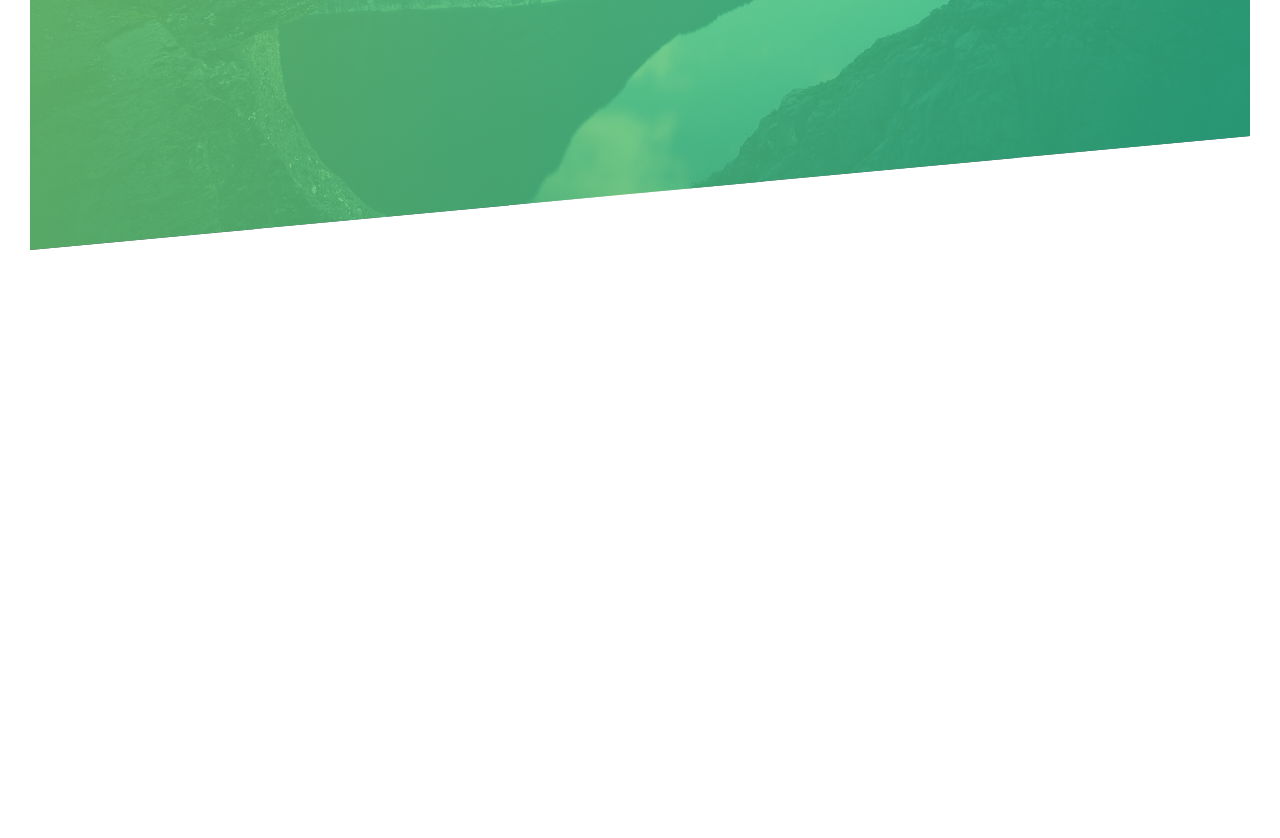
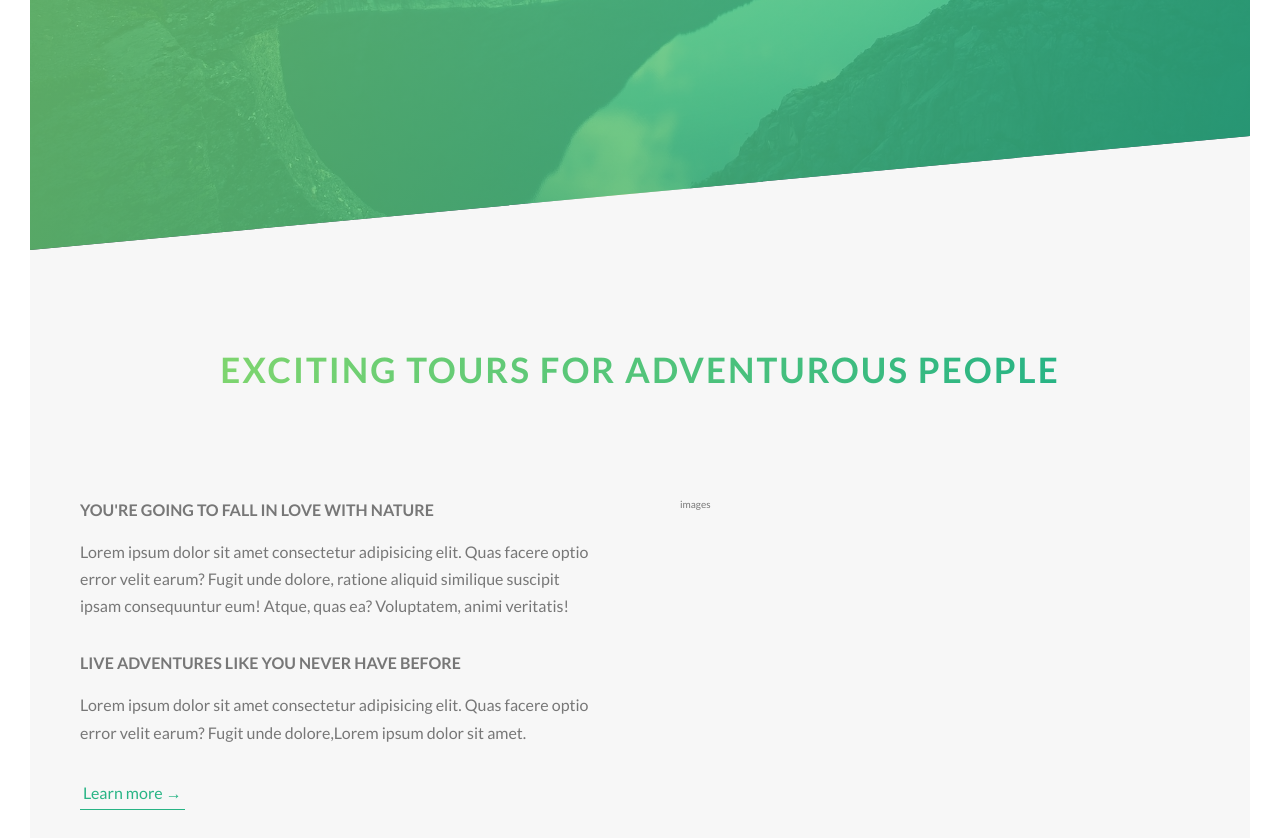
Before and after one commit to gladiatorhh/LandingPageSample, a website: page index.html in a window 1280 px wide. Shown: the part 540-1378 px from the top of the page. Before the commit the page ends 820 px from the top, so only its background shows below. Drawn offline with Linux system fonts and the light colour scheme.

Commit message:
work on about section

```diff
--- a/index.html
+++ b/index.html
@@ -26,8 +26,30 @@
         </div>
     </header>
     <main>
-        <section class="info">
+        <section class="section-about">
+            <div class="u-text-center u-margin-bottom-large">
+                <h2 class="heading-secondary">Exciting tours for adventurous people</h2>
+            </div>
+            <div class="row">
+                <div class="col-1-of-2">
+                    <h3 class="heading-tertiary u-margin-bottom-small">You're Going to fall in love with nature</h3>
+                    <p class="paragraph">
+                        Lorem ipsum dolor sit amet consectetur adipisicing elit. Quas facere optio
+                        error velit earum? Fugit unde dolore, ratione aliquid similique suscipit ipsam consequuntur
+                        eum!
+                        Atque, quas ea? Voluptatem, animi veritatis!
+                    </p>
 
+                    <h3 class="heading-tertiary u-margin-bottom-small">Live adventures like you never have before</h3>
+                    <p class="paragraph">
+                        Lorem ipsum dolor sit amet consectetur adipisicing elit. Quas facere optio
+                        error velit earum? Fugit unde dolore,Lorem ipsum dolor sit amet.
+                    </p>
+
+                    <a href="#" class="btn-text">Learn more &rarr;</a>
+                </div>
+                <div class="col-1-of-2">images</div>
+            </div>
         </section>
     </main>
 </body>
--- a/sass/abstracts/_variables.scss
+++ b/sass/abstracts/_variables.scss
@@ -1,9 +1,15 @@
-$primary-green:#28b485;
-$primary-green-light:#7ed56f;
+$primary-green: #28b485;
+$primary-green-light: #7ed56f;
 $primary-green-medium: #55c57a;
-$white:#ffff;
-$gray:#777;
+$color-white: #ffff;
+$color-gray: #777;
+$color-gray-light-1: #f7f7f7;
+$color-black: #000000;
 
-$grid-width:114rem;
-$gutter-vertical:8rem;
-$gutter-horizontal:6rem;
+//Font sizes
+$default-font-size: 1.6rem;
+
+//Grid
+$grid-width: 114rem;
+$gutter-vertical: 8rem;
+$gutter-horizontal: 6rem;
--- a/sass/base/_typography.scss
+++ b/sass/base/_typography.scss
@@ -2,12 +2,12 @@ body {
     font-family: "Lato", sans-serif;
     font-weight: 400;
     line-height: 1.7;
-    color: $gray;
+    color: $color-gray;
 }
 
 
 .primary-title {
-    color: $white;
+    color: $color-white;
     margin-bottom: 4.2rem;
     backface-visibility: hidden;
 
@@ -27,3 +27,36 @@ body {
         animation: moveToLeft 1s ease-in;
     }
 }
+
+.heading-secondary {
+    color: transparent;
+    font-size: 3.5rem;
+    text-transform: uppercase;
+    font-weight: 700;
+    background: linear-gradient(to right, $primary-green-light, $primary-green);
+    -webkit-background-clip: text;
+    letter-spacing: .2rem;
+    background-clip: text;
+    display: inline-block;
+    transition: all .2s;
+
+    &:hover {
+        transform: skew(15deg, 2deg) scale(1.1);
+        text-shadow: .5rem 1rem 2rem rgba($color-black, .2);
+    }
+}
+
+
+.heading-tertiary {
+    font-size: $default-font-size;
+    font-weight: 700;
+    text-transform: uppercase;
+}
+
+.paragraph {
+    font-size: $default-font-size;
+
+    &:not(:last-child) {
+        margin-bottom: 3rem;
+    }
+}
--- a/sass/base/_utilities.scss
+++ b/sass/base/_utilities.scss
@@ -0,0 +1,15 @@
+.u-text-center{
+    text-align: center;
+}
+
+.u-margin-bottom-large{
+    margin-bottom: 8rem;
+}
+
+.u-margin-bottom-medium{
+    margin-bottom: 4rem;
+}
+
+.u-margin-bottom-small{
+    margin-bottom: 1.5rem;
+}
--- a/sass/components/_button.scss
+++ b/sass/components/_button.scss
@@ -3,7 +3,7 @@
 
     &:link,
     &:visited {
-        font-size: 1.6rem;
+        font-size: $default-font-size;
         position: relative;
         text-decoration: none;
         text-transform: uppercase;
@@ -35,7 +35,7 @@
 
     &:hover {
         transform: translateY(.3rem);
-        box-shadow: 0 1rem 2rem rgba(0, 0, 0, 0.2);
+        box-shadow: 0 1rem 2rem rgba($color-black, 0.2);
 
 
         &::after {
@@ -46,15 +46,42 @@
 
     &:active {
         transform: translateY(-.1rem);
-        box-shadow: 0 .498rem 1rem rgba(0, 0, 0, 0.2);
+        box-shadow: 0 .498rem 1rem rgba($color-black, 0.2);
     }
 
     &--white {
-        background-color: $white;
-        color: $gray;
+        background-color: $color-white;
+        color: $color-gray;
 
         &::after {
-            background-color: $white;
+            background-color: $color-white;
         }
     }
 }
+
+.btn-text {
+
+    &:link,
+    &:visited {
+        color: $primary-green;
+        display: inline-block;
+        text-decoration: none;
+        padding: .3rem;
+        font-size: $default-font-size;
+        border-bottom: 1px solid $primary-green;
+        transition: all .2s;
+    }
+
+    &:hover {
+        background-color: $primary-green;
+        color: $color-white;
+        box-shadow: 0 1rem 2rem rgba($color-black, .2);
+        transform: translateY(-.2rem);
+    }
+
+    &:active {
+        box-shadow: 0 .5rem 1rem rgba($color-black, .2);
+        transform: translateY(0);
+    }
+
+}
--- a/sass/layout/_grid.scss
+++ b/sass/layout/_grid.scss
@@ -1,16 +1,14 @@
 .row {
     max-width: $grid-width;
-    background-color: #eee;
+    margin-inline: auto;
     @include clearFix;
 
     &:not(:last-child) {
         margin-bottom: $gutter-vertical;
     }
 
-    [class^=col] {
-        color: white;
-        background-color: yellowgreen;
-        padding: 1.6rem 1rem;
+    [class^="col"] {
+        padding: $default-font-size 1rem;
         float: left;
 
         &:not(:last-child) {
--- a/sass/pages/_home.scss
+++ b/sass/pages/_home.scss
@@ -0,0 +1,5 @@
+.section-about {
+    background-color: $color-gray-light-1;
+    padding-block: 25rem;
+    margin-top: -20vh;
+}
```
Also changed, not shown: style/style.css.
